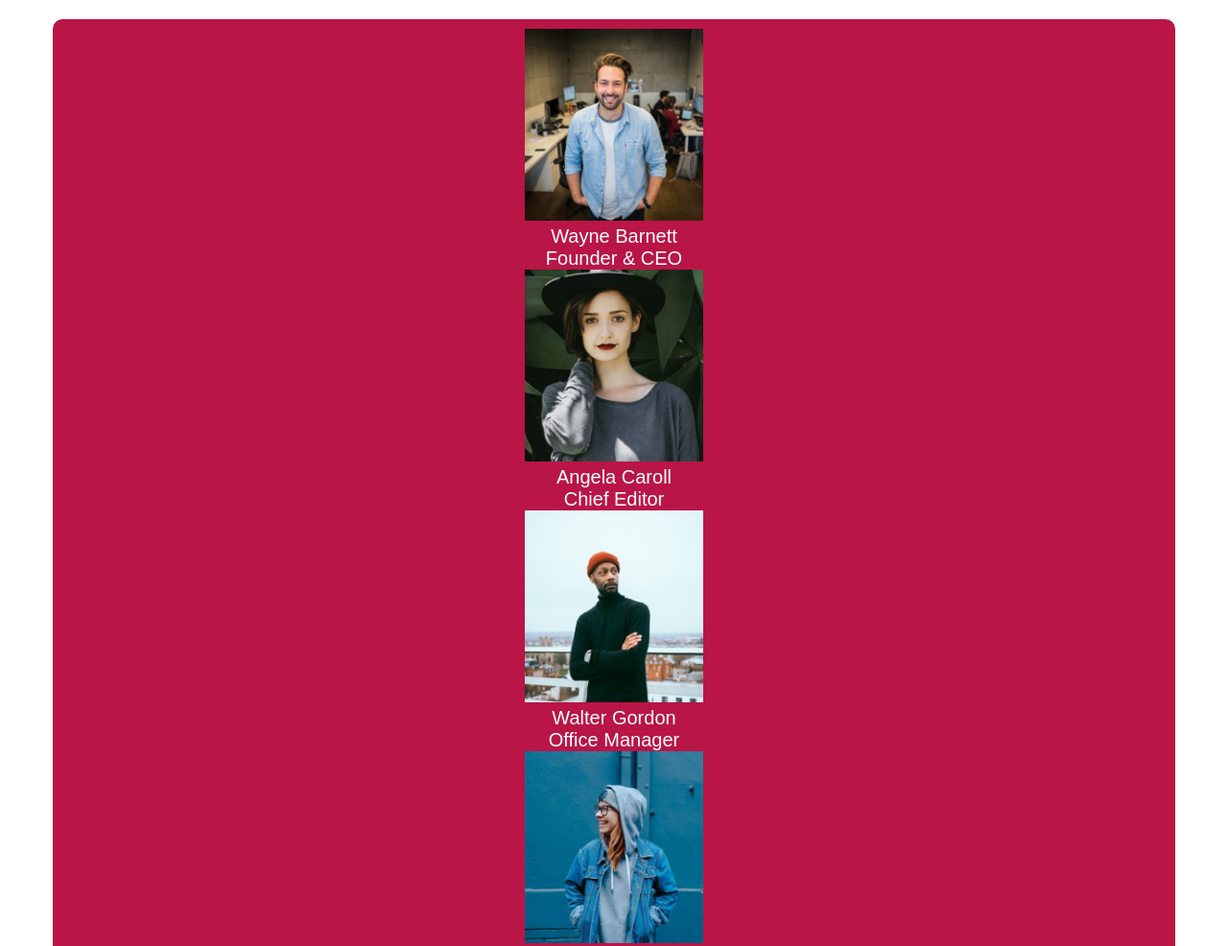
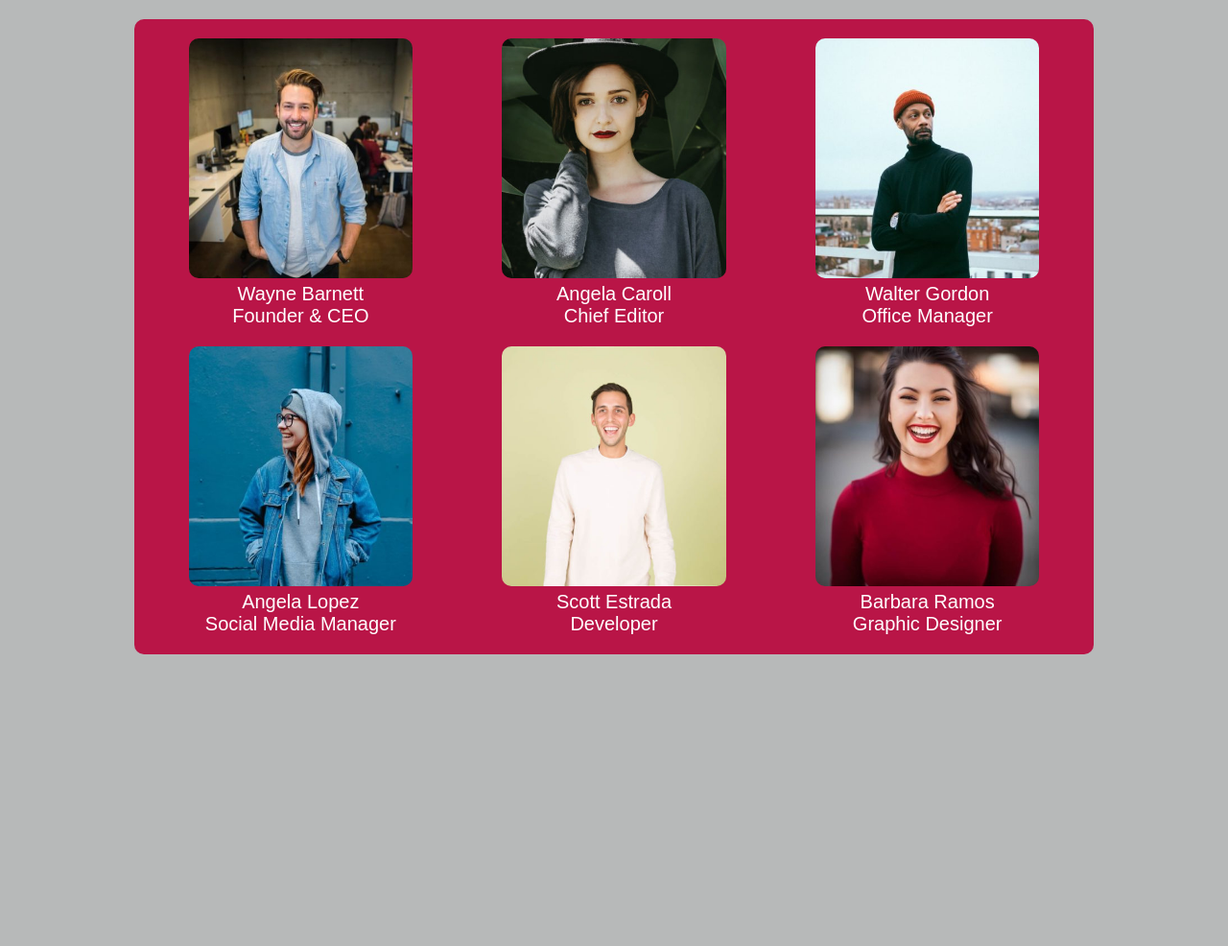
Before and after one commit to alessiogentilezza/js-our-team, a plain HTML site: page BONUS/index.html in a window 1280 px wide. Shown: the top 986 px of the page at 96% size. After the commit the page ends 800 px from the top, so only its background shows below. Drawn offline with Linux system fonts and the light colour scheme.

Commit message:
un po' di style

```diff
--- a/BONUS/css/style.css
+++ b/BONUS/css/style.css
@@ -7,10 +7,11 @@
 body {
     font-family: sans-serif;
     padding: 20px;
+    background-color: rgb(183, 185, 185);
 }
 
 .container {
-    max-width: 1170px;
+    width: 1000px;
     margin: 0 auto;
     background-color: #b91547;
     text-align: center;
@@ -21,8 +22,14 @@ body {
 #team {
     font-size: 20px;
     color: white;
+    display: flex;
+    flex-wrap: wrap;
 }
-
+.wrap {
+    width: calc(100% /3);
+    padding: 10px 0;
+}
 img {
-    height: 200px;
+    height: 250px;
+    border-radius: 10px;
 }
--- a/BONUS/index.html
+++ b/BONUS/index.html
@@ -5,20 +5,21 @@
     <meta charset="UTF-8">
     <meta http-equiv="X-UA-Compatible" content="IE=edge">
     <meta name="viewport" content="width=device-width, initial-scale=1.0">
-    <title>document</title>
+    <title>Array Object</title>
     <link rel="stylesheet" href="css/style.css" />
 </head>
 
 <body>
     <div class="container">
         <div id="team">
-            <!-- <img src="img/..">
-            <p class="nome"></p>
-            <p class="ruolo"></p> -->
+            <!-- <div class="wrap">
+                <img src="img/..">
+                <p class="nome"></p>
+                <p class="ruolo"></p>
+            </div> -->
         </div>
     </div>
     <script type="text/javascript" src="js/main.js"></script>
 </body>
 
 </html>
-<br>
--- a/BONUS/js/main.js
+++ b/BONUS/js/main.js
@@ -4,10 +4,6 @@ Trasformare la stringa foto in una immagine effettiva
 
 BONUS 2:
 Organizzare i singoli membri in card/schede
-
-Consigli del giorno:
-Ragioniamo come sempre a step.
-Prima la logica in italiano e poi traduciamo in codice.
 */
 
 const arrayObject = document.getElementById("team")
@@ -58,7 +54,9 @@ for (let key in team) {
 for (let i = 0; i < team.length; i++) {
     let key = team[i];
     let keyElement = document.createElement("div");
-    keyElement.innerHTML =`<img src="img/${key.foto}"><br>${key.nome}<br>${key.ruolo}`;
-    // keyElement.innerHTML = key.nome + " - " + key.ruolo + " - " + key.foto + " - ";
+    keyElement.classList.add("wrap")
+    keyElement.innerHTML = `<img src="img/${key.foto}">
+                            <p class="nome">${key.nome}</p>
+                            <p class="ruolo">${key.ruolo}</p>`;
     arrayObject.append(keyElement);
 }
```
